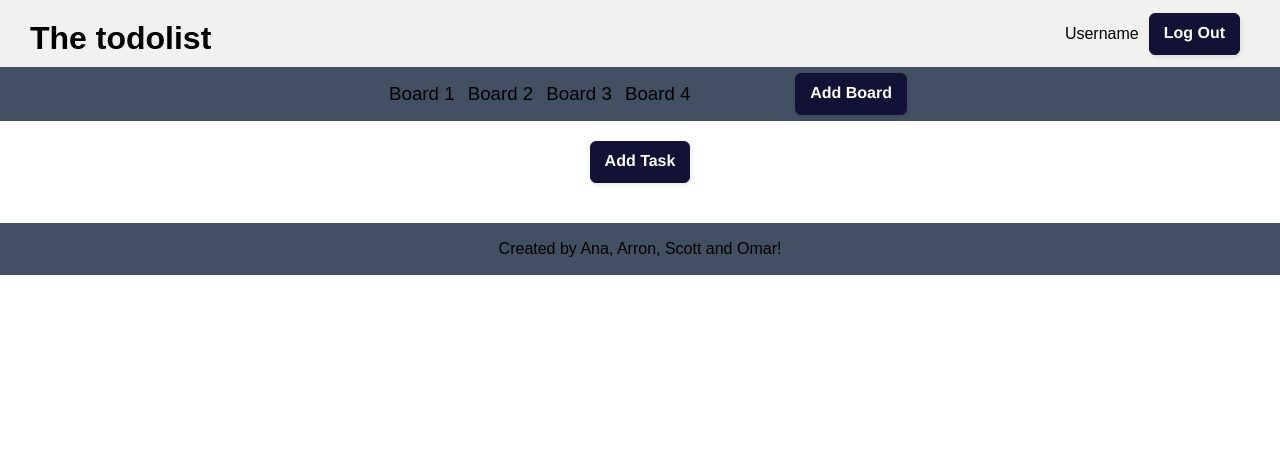
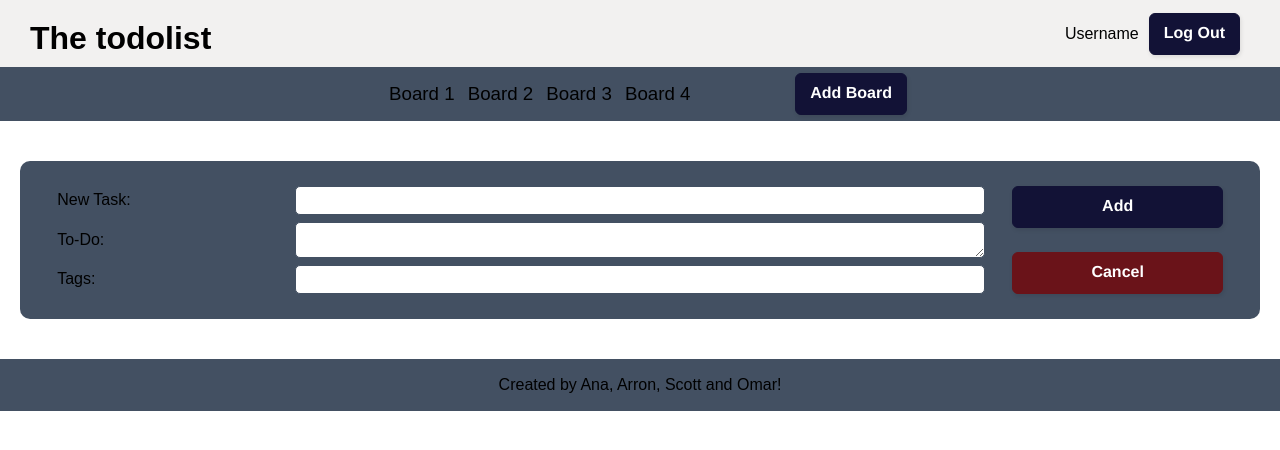
Before and after one commit to anammSky/to-do-app, a React (Create React App) app in the folder client/: page / in a window 1280 px wide. Both pictures are taken after a click on the button "Add Task". Shown: the top 450 px of the page. Built offline with nearby package versions, Linux system fonts and the light colour scheme; no server answers; a web font is replaced by a local one.

Commit message:
added add task section

```diff
--- a/client/src/assets/task.css
+++ b/client/src/assets/task.css
@@ -37,6 +37,36 @@
 .task__content {
   font-weight: var(--font-light);
 }
-/*
-.task__section__btns {
-} */
+
+.add-task__container {
+  background-color: var(--bg-dark);
+  padding: 2% 3%;
+  margin-bottom: 20px;
+  border-radius: 10px;
+}
+
+.add-task__form {
+  display: grid;
+  grid-template-columns: 1fr 3fr 1fr;
+  grid-template-rows: repeat(3, auto);
+  gap: 7px;
+}
+
+.add-task__label {
+  align-self: center;
+  grid-column-start: 1;
+}
+
+.add-task__input {
+  min-height: 25px;
+  border-radius: 5px;
+  border: solid 1px var(--bg-dark);
+}
+.add-task__section__btn {
+  grid-row: 1 / span 3;
+  grid-column-start: 3;
+  display: flex;
+  flex-direction: column;
+  justify-content: space-between;
+  margin-left: 20px;
+}
--- /dev/null
+++ b/client/src/components/AddTask.js
@@ -0,0 +1,52 @@
+import React from "react";
+
+export default function AddTask(props) {
+  return (
+    <section className="add-task__container">
+      <form className="add-task__form">
+        <label className="add-task__label" htmlFor="title">
+          New Task:
+        </label>
+        <input
+          className="add-task__input"
+          type="text"
+          id="New Task"
+          name="New Task"
+        ></input>
+        <label className="add-task__label" htmlFor="password">
+          To-Do:
+        </label>
+        <textarea
+          className="add-task__input"
+          // type="textarea "
+          id="To-Do"
+          name="To-Do"
+        ></textarea>
+        <label className="add-task__label" htmlFor="password">
+          Tags:
+        </label>
+        <input
+          className="add-task__input"
+          type="text"
+          id="Tags"
+          name="Tags"
+        ></input>
+        <section className="add-task__section__btn">
+          <button
+            onClick={props.handleClick}
+            className="btn add-task__btn"
+            id="btnAdd-task"
+          >
+            Add
+          </button>
+          <button
+            onClick={props.handleClick}
+            className="btn btn--danger login__btn"
+          >
+            Cancel
+          </button>
+        </section>
+      </form>
+    </section>
+  );
+}
--- a/client/src/components/Main.js
+++ b/client/src/components/Main.js
@@ -3,6 +3,7 @@ import PropTypes from "prop-types";
 import Task from "./Task";
 import { useState, useEffect } from "react";
 import fetchGetAllTasks from "./utils/fetGetAllTasks";
+import AddTask from "./AddTask";
 
 const Main = (props) => {
   const [taskInfo, setTaskInfo] = useState({
@@ -20,7 +21,6 @@ const Main = (props) => {
     return () => (mounted = false);
   }, []);
 
-  console.log(taskInfo);
   const columnWrapper = {};
   const result = [];
   // create columns
@@ -51,11 +51,21 @@ const Main = (props) => {
     );
   }
 
+  const [isShown, setIsShown] = useState(false);
+  function toggleShown() {
+    setIsShown((prevShown) => !prevShown);
+  }
+
   return (
     <main className="tasks__main">
-      <div className="task__bntAdd__container">
-        <button className="btn">Add Task</button>
-      </div>
+      <section className="task__bntAdd__container">
+        {!isShown && (
+          <button className="btn" onClick={toggleShown}>
+            Add Task
+          </button>
+        )}
+      </section>
+      {isShown && <AddTask handleClick={toggleShown} />}
       <div style={{ display: "flex" }}>{result}</div>
     </main>
   );
```
